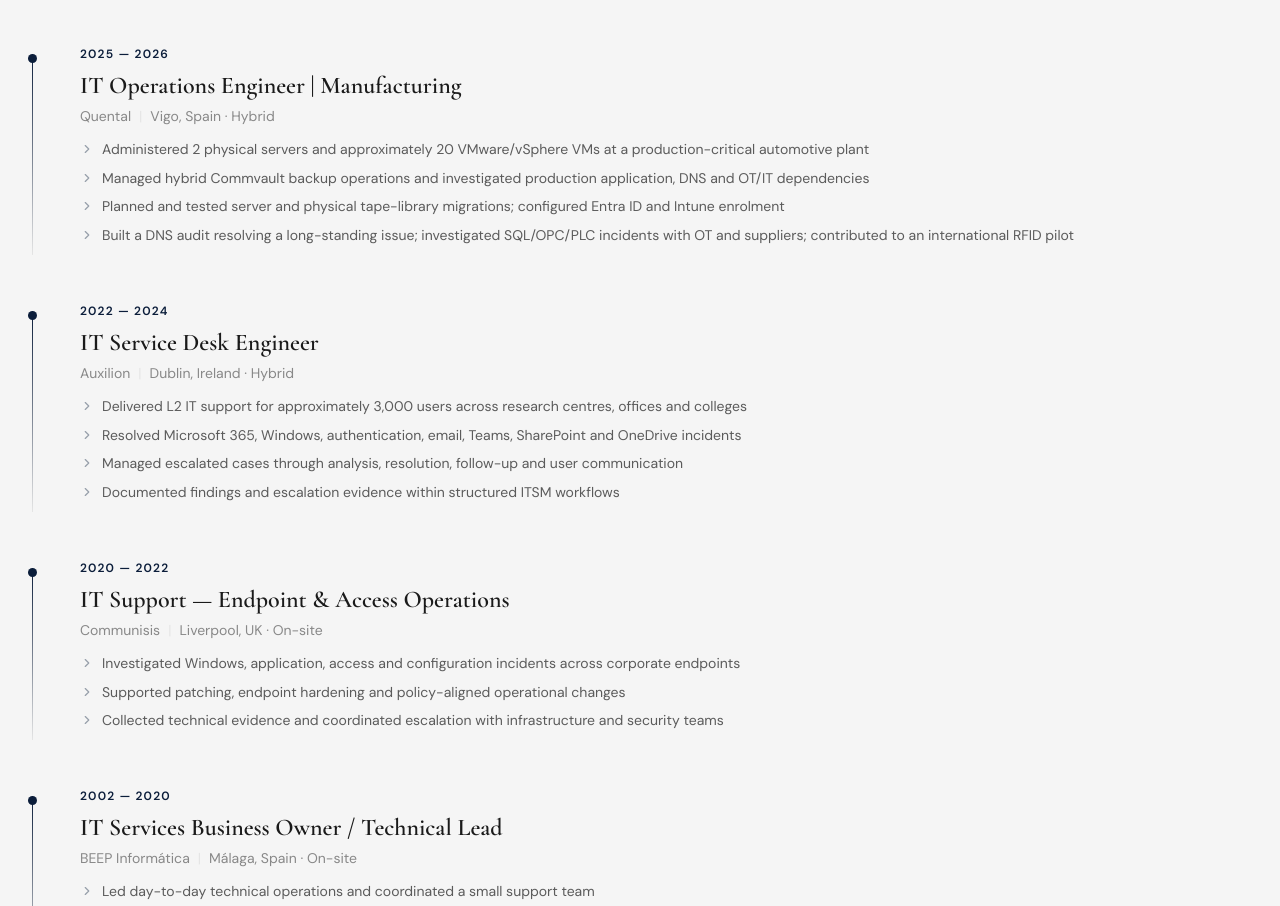
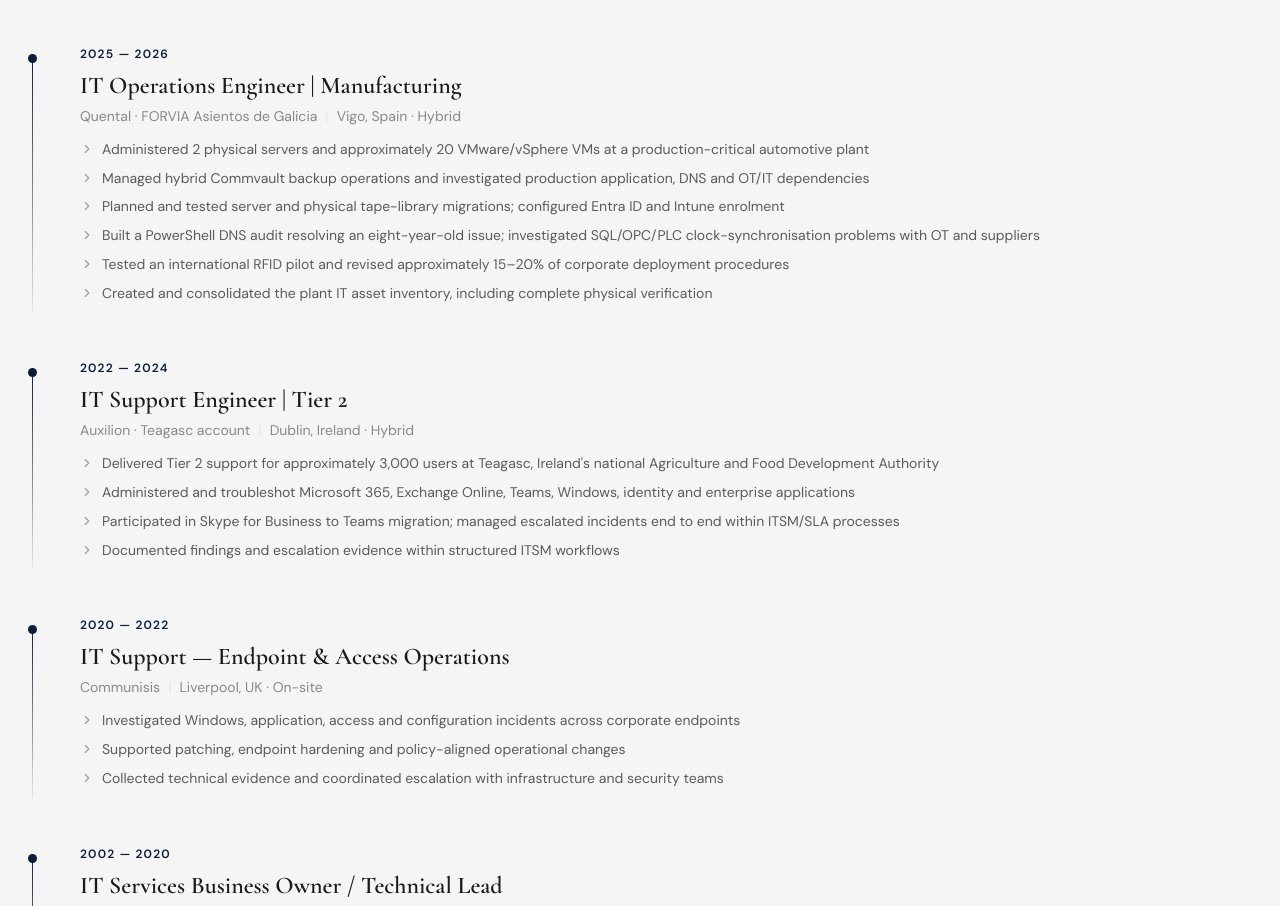
Before and after one commit to RafaelAlbaWebify/rafaelalba-site, a Next.js app: page / in a window 1280 px wide. Shown: the part 4719-5625 px from the top of the page. Built offline with nearby package versions, Linux system fonts and the light colour scheme.

Commit message:
Detail RFID and inventory achievements plus Auxilion migration

```diff
--- a/src/app/page.tsx
+++ b/src/app/page.tsx
@@ -192,24 +192,26 @@ const EXPERIENCE = [
   {
     period: "2025 — 2026",
     title: "IT Operations Engineer | Manufacturing",
-    company: "Quental",
+    company: "Quental · FORVIA Asientos de Galicia",
     location: "Vigo, Spain · Hybrid",
     bullets: [
       "Administered 2 physical servers and approximately 20 VMware/vSphere VMs at a production-critical automotive plant",
       "Managed hybrid Commvault backup operations and investigated production application, DNS and OT/IT dependencies",
       "Planned and tested server and physical tape-library migrations; configured Entra ID and Intune enrolment",
-      "Built a DNS audit resolving a long-standing issue; investigated SQL/OPC/PLC incidents with OT and suppliers; contributed to an international RFID pilot",
+      "Built a PowerShell DNS audit resolving an eight-year-old issue; investigated SQL/OPC/PLC clock-synchronisation problems with OT and suppliers",
+      "Tested an international RFID pilot and revised approximately 15–20% of corporate deployment procedures",
+      "Created and consolidated the plant IT asset inventory, including complete physical verification",
     ],
   },
   {
     period: "2022 — 2024",
-    title: "IT Service Desk Engineer",
-    company: "Auxilion",
+    title: "IT Support Engineer | Tier 2",
+    company: "Auxilion · Teagasc account",
     location: "Dublin, Ireland · Hybrid",
     bullets: [
-      "Delivered L2 IT support for approximately 3,000 users across research centres, offices and colleges",
-      "Resolved Microsoft 365, Windows, authentication, email, Teams, SharePoint and OneDrive incidents",
-      "Managed escalated cases through analysis, resolution, follow-up and user communication",
+      "Delivered Tier 2 support for approximately 3,000 users at Teagasc, Ireland's national Agriculture and Food Development Authority",
+      "Administered and troubleshot Microsoft 365, Exchange Online, Teams, Windows, identity and enterprise applications",
+      "Participated in Skype for Business to Teams migration; managed escalated incidents end to end within ITSM/SLA processes",
       "Documented findings and escalation evidence within structured ITSM workflows",
     ],
   },
```
